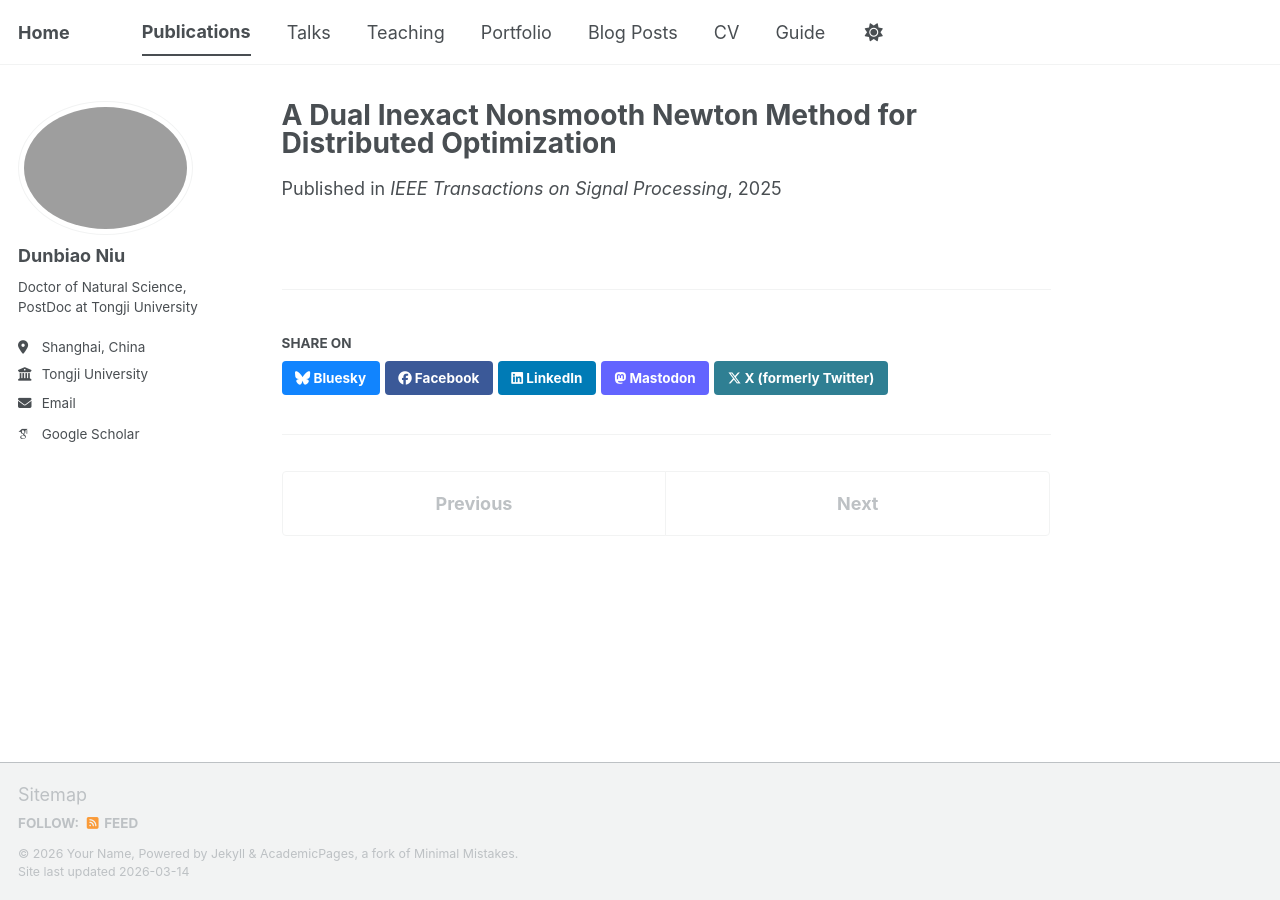
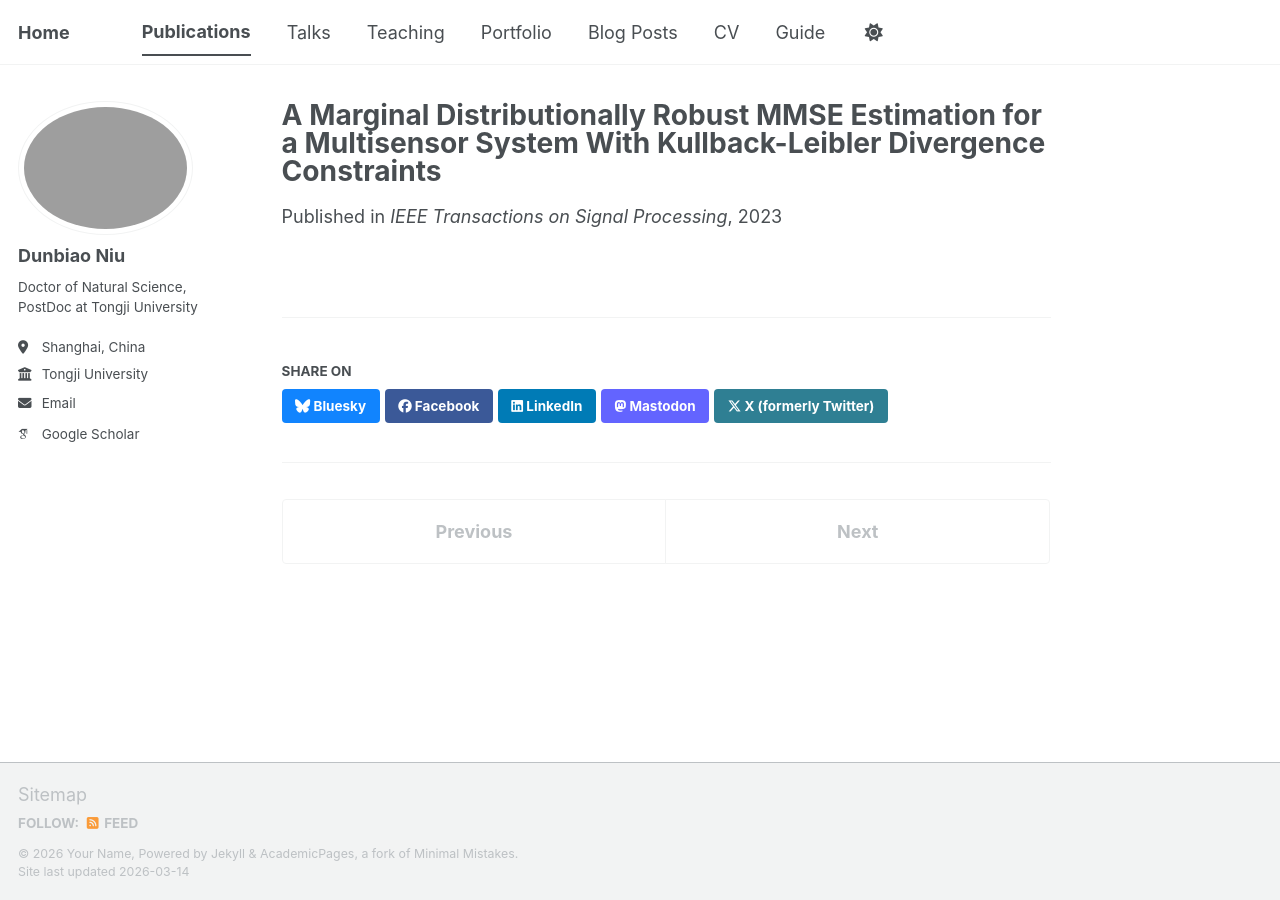
Before and after one commit to dunbiaoniu-ops/dunbiaoniu.github.io, a Jekyll site: the page built from _publications/2010-10-01-paper-title-number-2.md, in a window 1280 px wide. Built offline with Jekyll 4.4.1, drawn with Linux system fonts in a browser that asks for light colours; some web fonts are replaced; a script bundle is joined from its source files by our own code; library files that are not in the unit come from our copies.

Commit message:
Update publication details for journal article

```diff
--- a/_publications/2010-10-01-paper-title-number-2.md
+++ b/_publications/2010-10-01-paper-title-number-2.md
@@ -1,13 +1,14 @@
 ---
-title: "A Dual Inexact Nonsmooth Newton Method for Distributed Optimization"
+title: "A Marginal Distributionally Robust MMSE Estimation for
+a Multisensor System With Kullback-Leibler Divergence Constraints"
 collection: publications
 type: journal            # 可选值：journal 或 conference
-authors: "<b>D. Niu</b>, Y. Hong and E. Song"
+authors: "<b>D. Niu</b>, E. Song, Z. Li, L. Zhang, T. Ma, J. Gu, and Q. Shi"
 venue: "IEEE Transactions on Signal Processing"
-date: 2025-06-01         # 必须为 YYYY-MM-DD 格式
-volume: "70"                 # 卷号
+date: 2023-06-01         # 必须为 YYYY-MM-DD 格式
+volume: "71"                 # 卷号
 number:                   # 期号
-pages: "188-203"             # 页码
+pages: "3772-3787"             # 页码
 artnum:                      # 页码2
 note: "(JCR-Q1, IF 5.8)"         # 可选的备注信息
 ---
```
